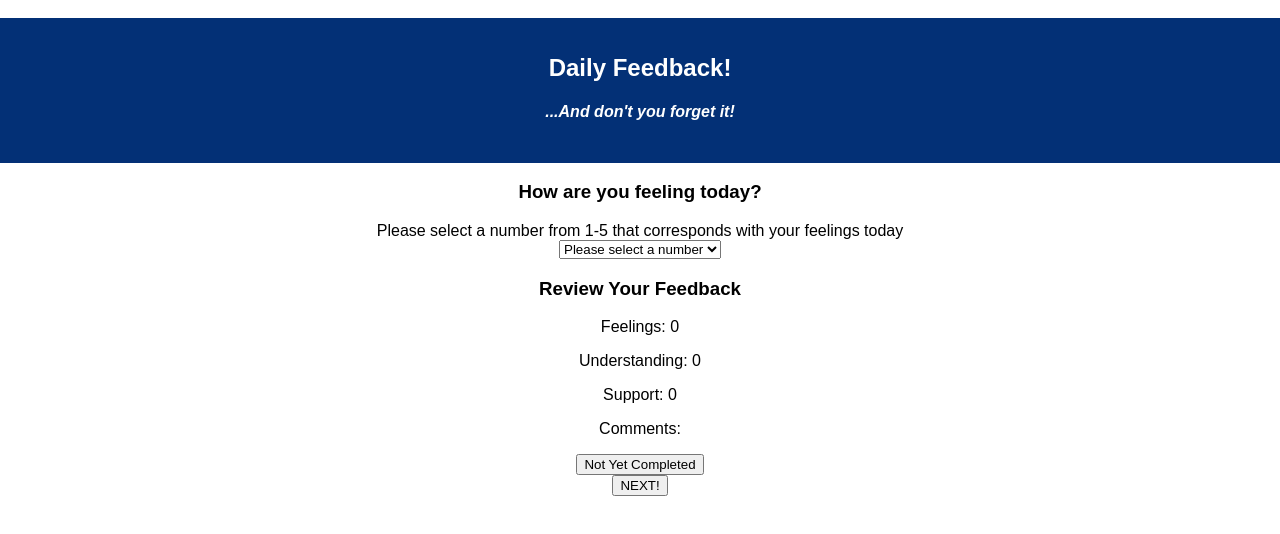
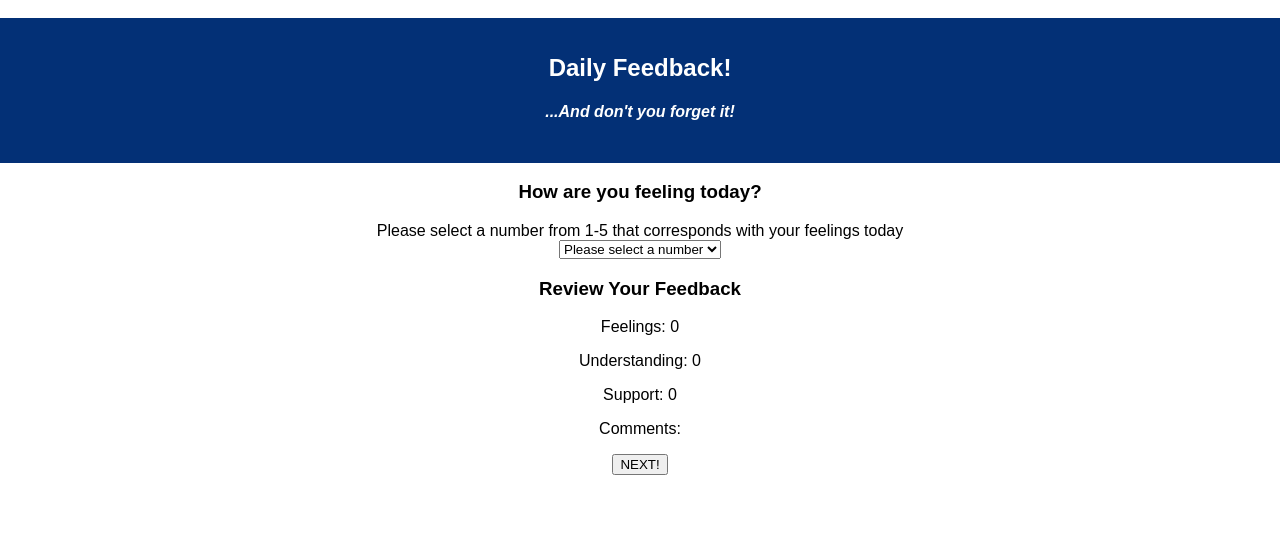
Before and after one commit to kitkogan/redux-feedback-loop, a React (Create React App) app: page /#/ in a window 1280 px wide. Shown: the top 534 px of the page. Built offline with nearby package versions, Linux system fonts and the light colour scheme.

Commit message:
attempt to fix validation

```diff
--- a/src/components/UserReview/UserReview.js
+++ b/src/components/UserReview/UserReview.js
@@ -26,9 +26,7 @@ class UserReview extends Component {
         let submitButton;
         if (this.props.location.pathname === '/UserReviewSubmit'){
             submitButton = <button onClick={this.postFeedback}>Submit</button>
-         } else {
-             submitButton = <button onClick={this.postFeedback}>Not Yet Completed</button>
-        };
+         };
 
         const feedback = this.props.reduxStore.feedbackReducer;
         return (
```
